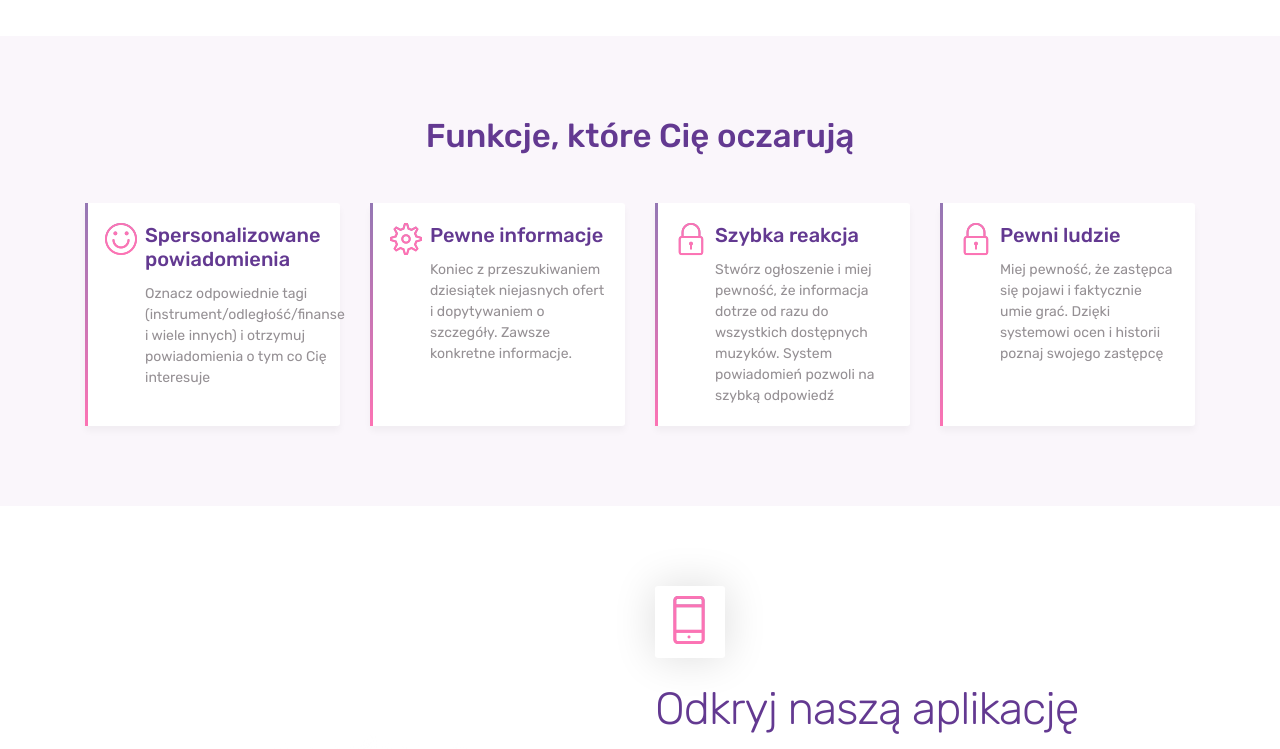
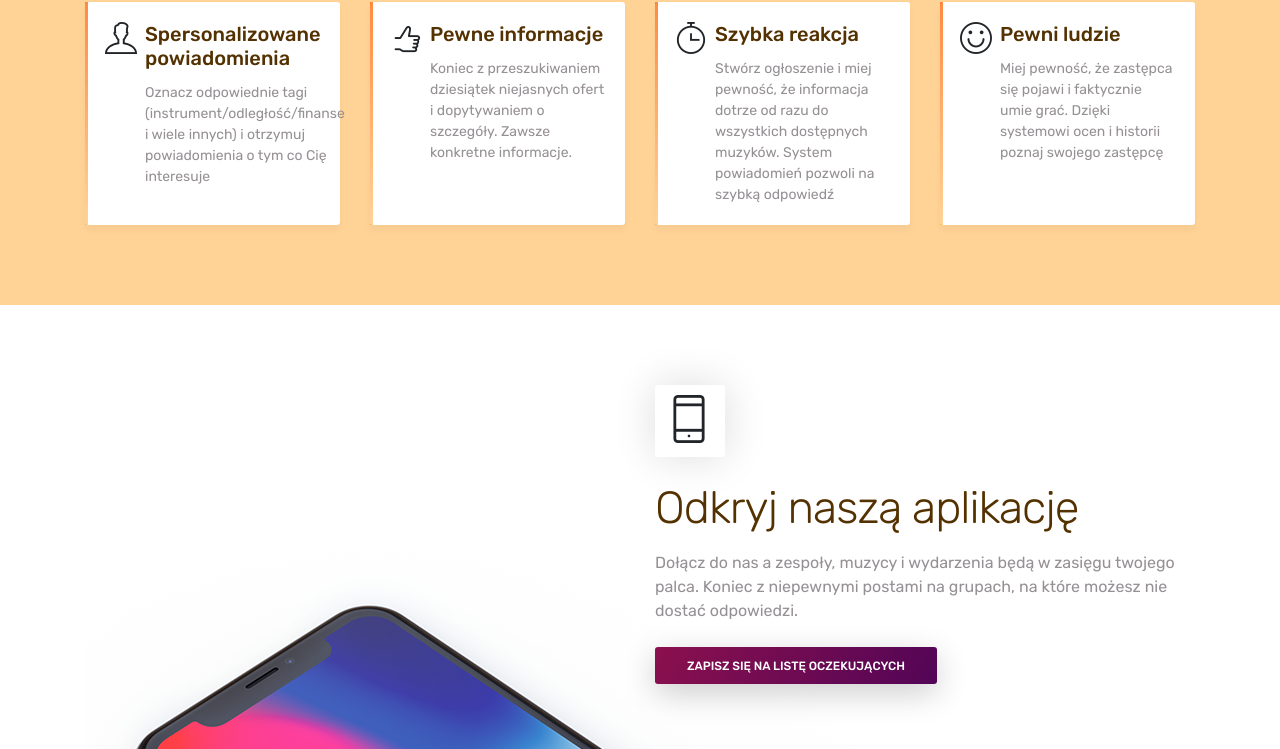
Before and after one commit to michalbzowski/get-musician-landing-2, a plain HTML site: page index.html in a window 1280 px wide. Shown: the part 985-1734 px from the top of the page. Drawn offline with Linux system fonts and the light colour scheme.

Commit message:
Machcak kombinuje

```diff
--- a/index.html
+++ b/index.html
@@ -46,12 +46,6 @@ Dołącz, pozwól się znaleźć i znajdź innych! Jesteś muzykiem, szukasz zas
         <div class="img-holder mt-3"><img src="images/iphonex.png" alt="phone" class="img-fluid"></div>
     </header>
 
-    <div class="client-logos my-5">
-        <div class="container text-center">
-            <img src="images/client-logos.png" alt="client logos" class="img-fluid">
-        </div>
-    </div>
-
     <div class="section light-bg" id="features">
 
 
@@ -67,7 +61,7 @@ Dołącz, pozwól się znaleźć i znajdź innych! Jesteś muzykiem, szukasz zas
                     <div class="card features">
                         <div class="card-body">
                             <div class="media">
-                                <span class="ti-face-smile gradient-fill ti-2x mr-2  "></span>
+                                <span class="ti-user ti-2x mr-2  "></span>
                                 <div class="media-body">
                                     <h4 class="card-title">Spersonalizowane powiadomienia</h4>
                                     <p class="card-text">
@@ -82,7 +76,7 @@ Dołącz, pozwól się znaleźć i znajdź innych! Jesteś muzykiem, szukasz zas
                     <div class="card features">
                         <div class="card-body">
                             <div class="media">
-                                <span class="ti-settings gradient-fill ti-2x mr-2"></span>
+                                <span class="ti-thumb-up ti-2x mr-2"></span>
                                 <div class="media-body">
                                     <h4 class="card-title">Pewne informacje</h4>
                                     <p class="card-text">
@@ -97,7 +91,7 @@ Dołącz, pozwól się znaleźć i znajdź innych! Jesteś muzykiem, szukasz zas
                     <div class="card features">
                         <div class="card-body">
                             <div class="media">
-                                <span class="ti-lock gradient-fill ti-2x mr-2"></span>
+                                <span class="ti-timer ti-2x mr-2"></span>
                                 <div class="media-body">
                                     <h4 class="card-title">Szybka reakcja</h4>
                                     <p class="card-text">
@@ -112,7 +106,7 @@ Dołącz, pozwól się znaleźć i znajdź innych! Jesteś muzykiem, szukasz zas
                         <div class="card features">
                             <div class="card-body">
                                 <div class="media">
-                                    <span class="ti-lock gradient-fill ti-2x mr-2"></span>
+                                    <span class="ti-face-smile ti-2x mr-2"></span>
                                     <div class="media-body">
                                         <h4 class="card-title">Pewni ludzie</h4>
                                         <p class="card-text">
@@ -135,7 +129,7 @@ Dołącz, pozwól się znaleźć i znajdź innych! Jesteś muzykiem, szukasz zas
         <div class="container">
             <div class="row">
                 <div class="col-lg-6 offset-lg-6">
-                    <div class="box-icon"><span class="ti-mobile gradient-fill ti-3x"></span></div>
+                    <div class="box-icon"><span class="ti-mobile  ti-3x"></span></div>
                     <h2>Odkryj naszą aplikację</h2>
                     <p class="mb-4">Dołącz do nas a zespoły, muzycy i wydarzenia będą w zasięgu twojego palca. Koniec z niepewnymi postami na grupach, na które możesz nie dostać odpowiedzi.</p>
                     <a href="#" class="btn btn-primary">Zapisz się na listę oczekujących</a>
--- a/scss/style.scss
+++ b/scss/style.scss
@@ -1,31 +1,37 @@
 @charset "UTF-8";
 //colors
 
-$bg-gradient-color-1: rgba(255, 96, 0, 0.8);
-$bg-gradient-color-2: rgba(200, 88, 0, 0.8);
+$bg-gradient-color-1: hsla(23, 100%, 50%, 0.747);
+$light-bg-color: rgba(255, 149, 0, 0.411);
+$bg-gradient-color-2: $light-bg-color;
 
-$tagline-color: #621708;
 
-$bg-button-gradient-1: #941b0c;
-$bg-button-gradient-2: #bc3908;
+$tagline-color: #533100;
+
+$bg-button-gradient-1: #8b104e;
+$bg-button-gradient-2: #520556;
+
+$smaller_header_color: #533100;
+
+$bg-feature-color-1: $bg-gradient-color-1;
+$feature-color: $bg-gradient-color-2;
 
 $color_light_wisteria_approx: #cd99d4;
 $color_shocking_approx: #e38cb7;
 $color_hopbush_approx: #d6619c;
-$color_gigas_approx: #633991;
+
 $color_mountain_mist_approx: #959094;
 
 $black_20: rgba(0, 0, 0, 0.2);
 $black_30: rgba(0, 0, 0, 0.3);
 $white: #fff;
 $black_26: rgba(0, 0, 0, 0.26);
-$color_white_lilac_approx: #faf6fb;
+
 $color_pigment_indigo_approx: #4a0d8f;
 $black_10: rgba(0, 0, 0, 0.1);
 
 
-$color_hot_pink_approx: #fc73b4;
-$color_purple_mountains_majesty_approx: #9477b4;
+
 $black_4: rgba(0, 0, 0, 0.04);
 $black_8: rgba(0, 0, 0, 0.08);
 $black_14: rgba(0, 0, 0, 0.14);
@@ -92,24 +98,24 @@ h1 {
 h2 {
 	font-size: 45px;
 	font-weight: 300;
-	color: $color_gigas_approx;
+	color: $smaller_header_color;
 	letter-spacing: -1px;
 	margin-bottom: 1rem;
 }
 h3 {
-	color: $color_gigas_approx;
+	color: $smaller_header_color;
 	font-size: 33px;
 	font-weight: 500;
 }
 h4 {
 	font-size: 20px;
 	font-weight: 500;
-	color: $color_gigas_approx;
+	color: $smaller_header_color;
 }
 h5 {
 	font-size: 28px;
 	font-weight: 300;
-	color: $color_gigas_approx;
+	color: $smaller_header_color;
 	margin-bottom: 0.7rem;
 }
 p {
@@ -168,7 +174,7 @@ p {
 	box-shadow: 0 9px 32px 0 $black_26;
 	font-size: 14px;
 	font-weight: 500;
-	color: $color_gigas_approx;
+	color: $smaller_header_color;
 	margin: 0.5rem;
 	padding: 0.7rem 1.6rem;
 	line-height: 1.8;
@@ -182,7 +188,7 @@ p {
 	font-size: 15px;
 }
 .light-bg {
-	background-color: $color_white_lilac_approx;
+	background-color: $light-bg-color;
 }
 .section {
 	padding: 80px 0;
@@ -271,12 +277,12 @@ p {
 	}
 }
 header {
-	padding: 100px 0 0;
+	padding: 50px 0 0;
 	text-align: center;
 	color: $white;
 }
 .bg-gradient {
-	background-image: linear-gradient(135deg, $bg-gradient-color-1 0, $bg-gradient-color-2 100%);
+	background-image: linear-gradient($bg-gradient-color-1 0, $bg-gradient-color-2 100%);
 }
 .tagline {
 	font-size: 17px;
@@ -308,8 +314,8 @@ header {
 			content: "";
 			position: absolute;
 			width: 3px;
-			color: $color_hot_pink_approx;
-			background: linear-gradient(to bottom, $color_purple_mountains_majesty_approx 0, $color_hot_pink_approx 100%);
+			color: $feature-color;
+			background: linear-gradient(to bottom, $bg-feature-color-1 0, $feature-color 100%);
 			top: 0;
 			bottom: 0;
 			left: 0;
@@ -325,10 +331,10 @@ header {
 		border: 1px solid $color_gallery_approx;
 		&.popular {
 			border-top-width: 3px;
-			border-color: $color_hopbush_approx $color_white_lilac_approx $white;
+			border-color: $color_hopbush_approx $light-bg-color $white;
 			//Instead of the line below you could use @include box-shadow($shadow-1, $shadow-2, $shadow-3, $shadow-4, $shadow-5, $shadow-6, $shadow-7, $shadow-8, $shadow-9, $shadow-10)
 			box-shadow: 0 12px 59px 0 $color_jacaranda_11_approx;
-			color: $color_gigas_approx;
+			color: $smaller_header_color;
 		}
 		.card-head {
 			text-align: center;
@@ -337,7 +343,7 @@ header {
 				display: block;
 				font-size: 45px;
 				font-weight: 300;
-				color: $color_gigas_approx;
+				color: $smaller_header_color;
 				sub {
 					bottom: 0;
 					font-size: 55%;
@@ -431,14 +437,14 @@ header {
 	.nav-link {
 		&:focus {
 			padding: 1rem;
-			border-color: $color_white_lilac_approx $color_white_lilac_approx $white;
+			border-color: $light-bg-color $light-bg-color $white;
 			font-size: 19px;
 			color: $color_london_hue_approx;
 			background: $color_wild_sand_approx;
 		}
 		&:hover {
 			padding: 1rem;
-			border-color: $color_white_lilac_approx $color_white_lilac_approx $white;
+			border-color: $light-bg-color $light-bg-color $white;
 			font-size: 19px;
 			color: $color_london_hue_approx;
 			background: $color_wild_sand_approx;
@@ -446,13 +452,13 @@ header {
 		&.active {
 			background: $white;
 			border-top-width: 3px;
-			border-color: $color_hopbush_approx $color_white_lilac_approx $white;
-			color: $color_gigas_approx;
+			border-color: $color_hopbush_approx $light-bg-color $white;
+			color: $smaller_header_color;
 		}
 	}
 	.nav-item .nav-link {
 		padding: 1rem;
-		border-color: $color_white_lilac_approx $color_white_lilac_approx $white;
+		border-color: $light-bg-color $light-bg-color $white;
 		font-size: 19px;
 		color: $color_london_hue_approx;
 		background: $color_wild_sand_approx;
@@ -575,8 +581,8 @@ header {
 	position: relative;
 }
 .gradient-fill:before {
-	color: $color_hot_pink_approx;
-	background: linear-gradient(to bottom, $color_purple_mountains_majesty_approx 0, $color_hot_pink_approx 100%);
+	color: $feature-color;
+	background: linear-gradient(to bottom, $bg-feature-color-1 0, $feature-color 100%);
 	//Instead of the line below you could use @include background-clip($clip)
 	background-clip: text;
 }
```
Also changed, not shown: css/style.css, 1 other file.
